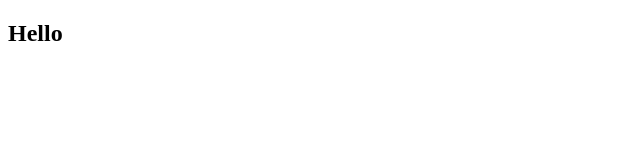
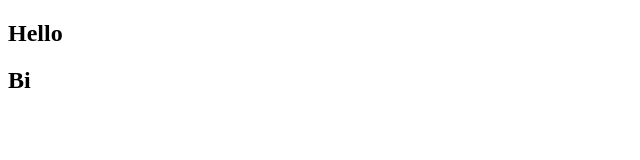
Before and after one commit to afdgbfcxa/magicBox, a plain HTML site: page index.html in a window 1280 px wide. Shown: the full height of the page, 0-640 px from the left. Drawn offline with Linux system fonts and the light colour scheme.

Commit message:
Update index.html

```diff
--- a/index.html
+++ b/index.html
@@ -6,5 +6,6 @@
 </head>
 <body>
     <h2>Hello</h2>
+    <h2>Bi</h2>
 </body>
 </html>
```
